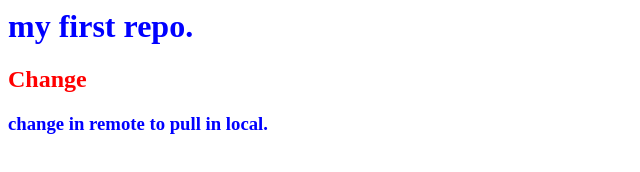
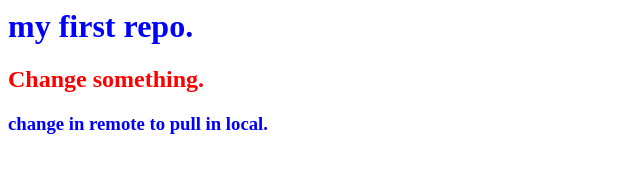
Before and after one commit to Mayankkushwah1718/first, a plain HTML site: page index.html in a window 1280 px wide. Shown: the whole page, without its empty margins (0-640 px from the left). Drawn offline with Linux system fonts and the light colour scheme.

```diff
--- a/index.html
+++ b/index.html
@@ -5,7 +5,7 @@
 </head>
 <body>
     <h1>my first repo.</h1>
-    <h2>Change</h2>
+    <h2>Change something.</h2>
     <h3>change in remote to pull in local.</h3>
 </body>
 </html>
```
